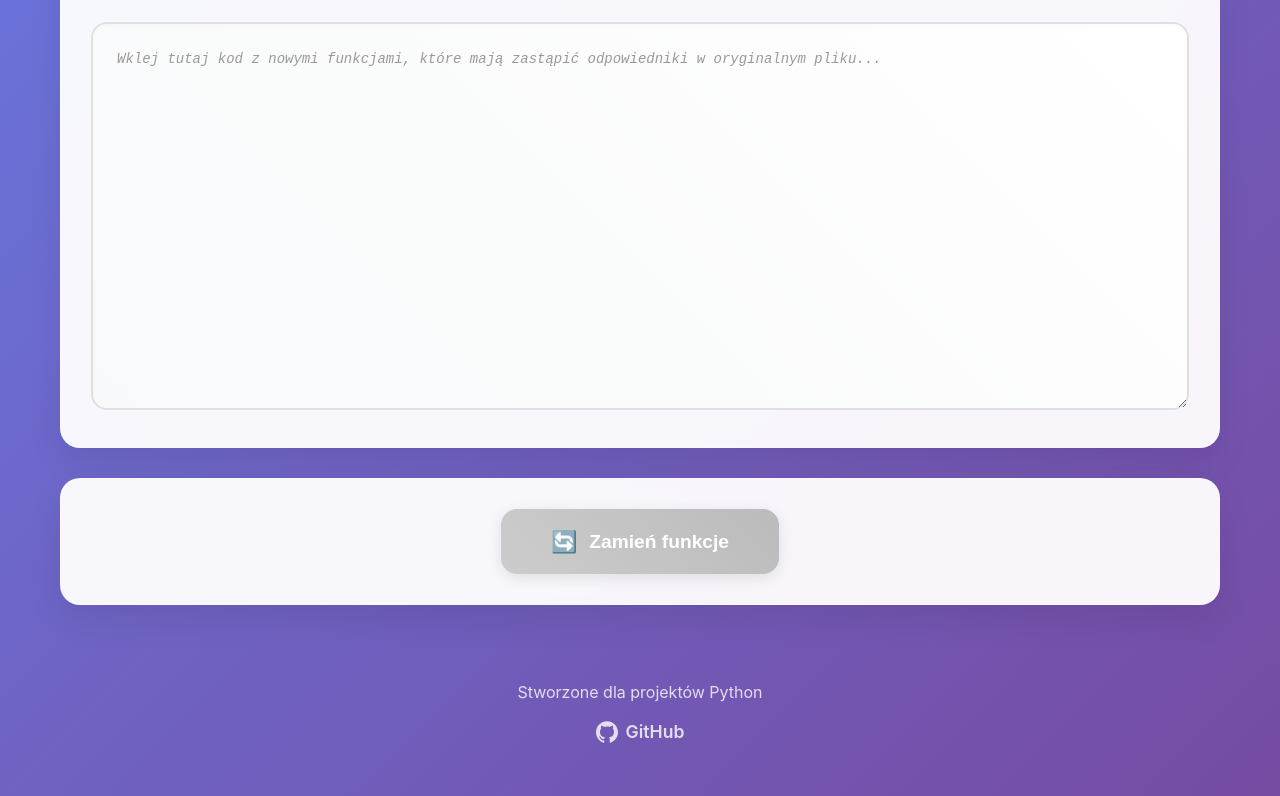
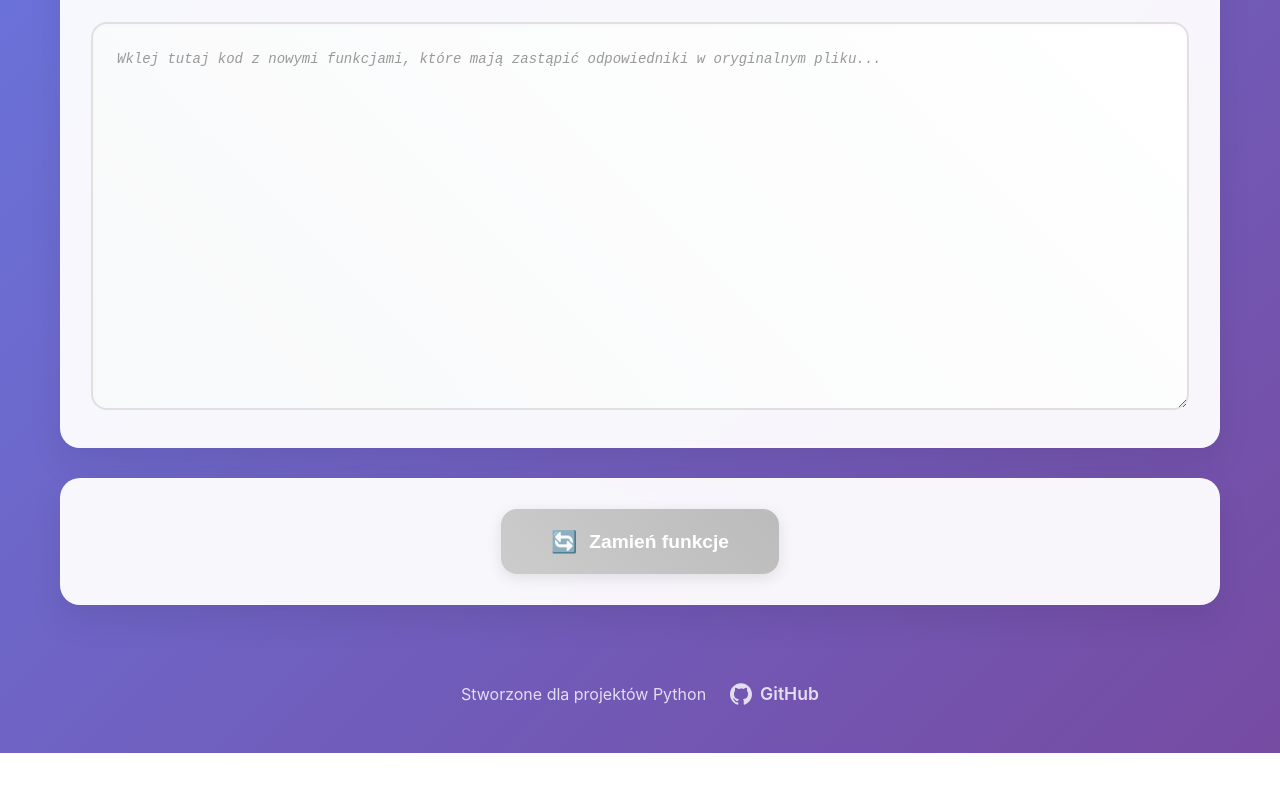
Before and after one commit to philornot/function-replacer, a plain HTML site: page index.html in a window 1280 px wide. Shown: the part 674-1470 px from the top of the page. After the commit the page ends 1427 px from the top, so only its background shows below. Drawn offline with Linux system fonts and the light colour scheme.

Commit message:
Zmieniono układ stopki i zaktualizowano łącze GitHub

```diff
--- a/index.html
+++ b/index.html
@@ -63,11 +63,13 @@
         </main>
 
         <footer>
-            <p>Stworzone dla projektów Python</p>
-            <a href="https://github.com/philornot" target="_blank" style="display:inline-flex;align-items:center;gap:8px;text-decoration:none;color:inherit;font-weight:600;font-size:1.1em;margin-top:12px;">
-                <svg xmlns="http://www.w3.org/2000/svg" width="22" height="22" viewBox="0 0 24 24" fill="currentColor" style="vertical-align:middle;"><path d="M12 .297c-6.63 0-12 5.373-12 12 0 5.303 3.438 9.8 8.205 11.385.6.113.82-.258.82-.577 0-.285-.01-1.04-.015-2.04-3.338.724-4.042-1.61-4.042-1.61-.546-1.387-1.333-1.756-1.333-1.756-1.089-.745.083-.729.083-.729 1.205.085 1.84 1.236 1.84 1.236 1.07 1.834 2.809 1.304 3.495.997.108-.775.418-1.305.762-1.605-2.665-.305-5.466-1.332-5.466-5.93 0-1.31.469-2.381 1.236-3.221-.124-.303-.535-1.523.117-3.176 0 0 1.008-.322 3.301 1.23a11.52 11.52 0 0 1 3.003-.404c1.018.005 2.045.138 3.003.404 2.291-1.552 3.297-1.23 3.297-1.23.653 1.653.242 2.873.118 3.176.77.84 1.235 1.911 1.235 3.221 0 4.61-2.804 5.624-5.475 5.921.43.372.823 1.102.823 2.222 0 1.606-.014 2.898-.014 3.293 0 .322.218.694.825.576C20.565 22.092 24 17.592 24 12.297c0-6.627-5.373-12-12-12z"/></svg>
-                GitHub
-            </a>
+            <div style="display:flex;align-items:center;justify-content:center;gap:24px;flex-wrap:wrap;">
+                <span style="font-weight:400;color:rgba(255,255,255,0.8);font-size:1em;">Stworzone dla projektów Python</span>
+                <a href="https://github.com/philornot/function-replacer" target="_blank" style="display:inline-flex;align-items:center;gap:8px;text-decoration:none;color:inherit;font-weight:600;font-size:1.1em;">
+                    <svg xmlns="http://www.w3.org/2000/svg" width="22" height="22" viewBox="0 0 24 24" fill="currentColor" style="vertical-align:middle;"><path d="M12 .297c-6.63 0-12 5.373-12 12 0 5.303 3.438 9.8 8.205 11.385.6.113.82-.258.82-.577 0-.285-.01-1.04-.015-2.04-3.338.724-4.042-1.61-4.042-1.61-.546-1.387-1.333-1.756-1.333-1.756-1.089-.745.083-.729.083-.729 1.205.085 1.84 1.236 1.84 1.236 1.07 1.834 2.809 1.304 3.495.997.108-.775.418-1.305.762-1.605-2.665-.305-5.466-1.332-5.466-5.93 0-1.31.469-2.381 1.236-3.221-.124-.303-.535-1.523.117-3.176 0 0 1.008-.322 3.301 1.23a11.52 11.52 0 0 1 3.003-.404c1.018.005 2.045.138 3.003.404 2.291-1.552 3.297-1.23 3.297-1.23.653 1.653.242 2.873.118 3.176.77.84 1.235 1.911 1.235 3.221 0 4.61-2.804 5.624-5.475 5.921.43.372.823 1.102.823 2.222 0 1.606-.014 2.898-.014 3.293 0 .322.218.694.825.576C20.565 22.092 24 17.592 24 12.297c0-6.627-5.373-12-12-12z"/></svg>
+                    GitHub
+                </a>
+            </div>
         </footer>
     </div>
 
```
